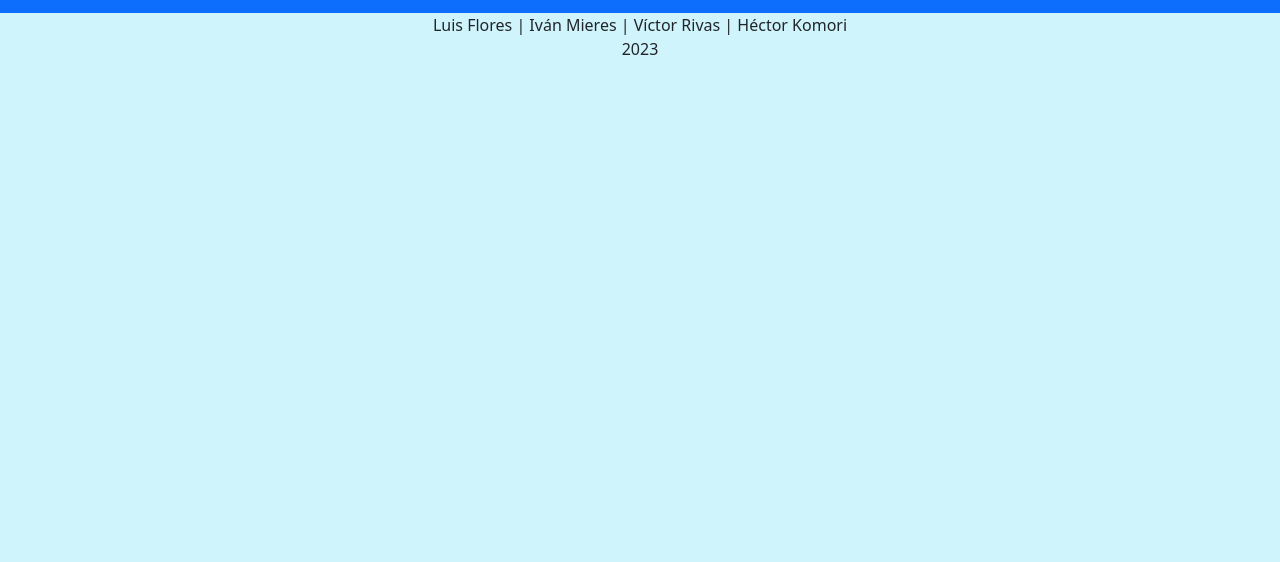
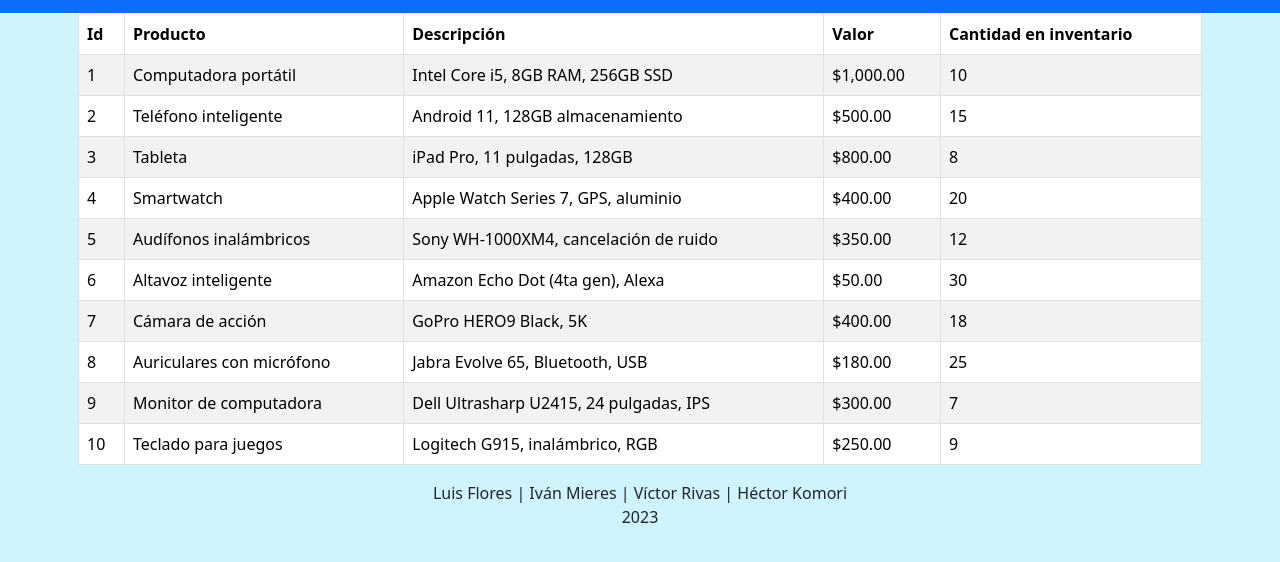
Before and after one commit to iamamieres/TrabajoModulo2_Ejerciciogrupal6, a plain HTML site: page estadisticas.html in a window 1280 px wide. Shown: the part 62-624 px from the top of the page. Drawn offline with nearby package versions, Linux system fonts and the light colour scheme.

Commit message:
Se crea la tabla de estadísticas

```diff
--- a/estadisticas.html
+++ b/estadisticas.html
@@ -1,18 +1,22 @@
 <!DOCTYPE html>
 <html lang="en">
+
 <head>
   <meta charset="UTF-8">
   <meta http-equiv="X-UA-Compatible" content="IE=edge">
   <meta name="viewport" content="width=device-width, initial-scale=1.0">
   <title>Te lo Vendo</title>
-    <link href="https://cdn.jsdelivr.net/npm/bootstrap@5.3.0-alpha3/dist/css/bootstrap.min.css" rel="stylesheet" integrity="sha384-KK94CHFLLe+nY2dmCWGMq91rCGa5gtU4mk92HdvYe+M/SXH301p5ILy+dN9+nJOZ" crossorigin="anonymous">
+  <link href="https://cdn.jsdelivr.net/npm/bootstrap@5.3.0-alpha3/dist/css/bootstrap.min.css" rel="stylesheet"
+    integrity="sha384-KK94CHFLLe+nY2dmCWGMq91rCGa5gtU4mk92HdvYe+M/SXH301p5ILy+dN9+nJOZ" crossorigin="anonymous">
   <link rel="stylesheet" href="style.css">
 </head>
+
 <body class="bg-info-subtle ">
   <nav class="navbar navbar-expand-lg bg-body-tertiar bg-primary p-3 ">
     <div class="container-fluid ">
       <a class="navbar-brand" href="index.html">Te lo Vendo</a>
-          <button class="navbar-toggler" type="button" data-bs-toggle="collapse" data-bs-target="#navbarSupportedContent" aria-controls="navbarSupportedContent" aria-expanded="false" aria-label="Toggle navigation">
+      <button class="navbar-toggler" type="button" data-bs-toggle="collapse" data-bs-target="#navbarSupportedContent"
+        aria-controls="navbarSupportedContent" aria-expanded="false" aria-label="Toggle navigation">
         <span class="navbar-toggler-icon"></span>
       </button>
       <div class="collapse navbar-collapse" id="navbarSupportedContent">
@@ -30,13 +34,105 @@
       </div>
     </div>
   </nav>
+  <main>
+    <div class="container">
+      <div class="row justify-content-center align-items-center g-2">
+        <table id="tablaProductos" class="table table-striped table-bordered">
+          <thead>
+            <tr>
+              <th>Id</th>
+              <th>Producto</th>
+              <th>Descripción</th>
+              <th>Valor</th>
+              <th>Cantidad en inventario</th>
+            </tr>
+          </thead>
+          <tbody>
+            <tr>
+              <td>1</td>
+              <td>Computadora portátil</td>
+              <td>Intel Core i5, 8GB RAM, 256GB SSD</td>
+              <td>$1,000.00</td>
+              <td>10</td>
+            </tr>
+            <tr>
+              <td>2</td>
+              <td>Teléfono inteligente</td>
+              <td>Android 11, 128GB almacenamiento</td>
+              <td>$500.00</td>
+              <td>15</td>
+            </tr>
+            <tr>
+              <td>3</td>
+              <td>Tableta</td>
+              <td>iPad Pro, 11 pulgadas, 128GB</td>
+              <td>$800.00</td>
+              <td>8</td>
+            </tr>
+            <tr>
+              <td>4</td>
+              <td>Smartwatch</td>
+              <td>Apple Watch Series 7, GPS, aluminio</td>
+              <td>$400.00</td>
+              <td>20</td>
+            </tr>
+            <tr>
+              <td>5</td>
+              <td>Audífonos inalámbricos</td>
+              <td>Sony WH-1000XM4, cancelación de ruido</td>
+              <td>$350.00</td>
+              <td>12</td>
+            </tr>
+            <tr>
+              <td>6</td>
+              <td>Altavoz inteligente</td>
+              <td>Amazon Echo Dot (4ta gen), Alexa</td>
+              <td>$50.00</td>
+              <td>30</td>
+            </tr>
+            <tr>
+              <td>7</td>
+              <td>Cámara de acción</td>
+              <td>GoPro HERO9 Black, 5K</td>
+              <td>$400.00</td>
+              <td>18</td>
+            </tr>
+            <tr>
+              <td>8</td>
+              <td>Auriculares con micrófono</td>
+              <td>Jabra Evolve 65, Bluetooth, USB</td>
+              <td>$180.00</td>
+              <td>25</td>
+            </tr>
+            <tr>
+              <td>9</td>
+              <td>Monitor de computadora</td>
+              <td>Dell Ultrasharp U2415, 24 pulgadas, IPS</td>
+              <td>$300.00</td>
+              <td>7</td>
+            </tr>
+            <tr>
+              <td>10</td>
+              <td>Teclado para juegos</td>
+              <td>Logitech G915, inalámbrico, RGB</td>
+              <td>$250.00</td>
+              <td>9</td>
+            </tr>
+          </tbody>
+        </table>
 
+      </div>
+    </div>
+  </main>
 
-      <footer class="text-center " > Luis Flores | Iván Mieres | Víctor Rivas | Héctor Komori
-        <br>   2023
+  <footer class="text-center "> Luis Flores | Iván Mieres | Víctor Rivas | Héctor Komori
+    <br> 2023
   </footer>
 
-        <script src="https://cdn.jsdelivr.net/npm/bootstrap@5.3.0-alpha3/dist/js/bootstrap.bundle.min.js" integrity="sha384-ENjdO4Dr2bkBIFxQpeoTz1HIcje39Wm4jDKdf19U8gI4ddQ3GYNS7NTKfAdVQSZe" crossorigin="anonymous"></script>
-        <script src = "./scripts/funciones.js"></script>
+  <script src="https://cdn.jsdelivr.net/npm/bootstrap@5.3.0-alpha3/dist/js/bootstrap.bundle.min.js"
+    integrity="sha384-ENjdO4Dr2bkBIFxQpeoTz1HIcje39Wm4jDKdf19U8gI4ddQ3GYNS7NTKfAdVQSZe"
+    crossorigin="anonymous"></script>
+  <script src="./scripts/funciones.js"></script>
 </body>
+
 </html>
```
Lines whose indentation alone changed are shown as unchanged.
